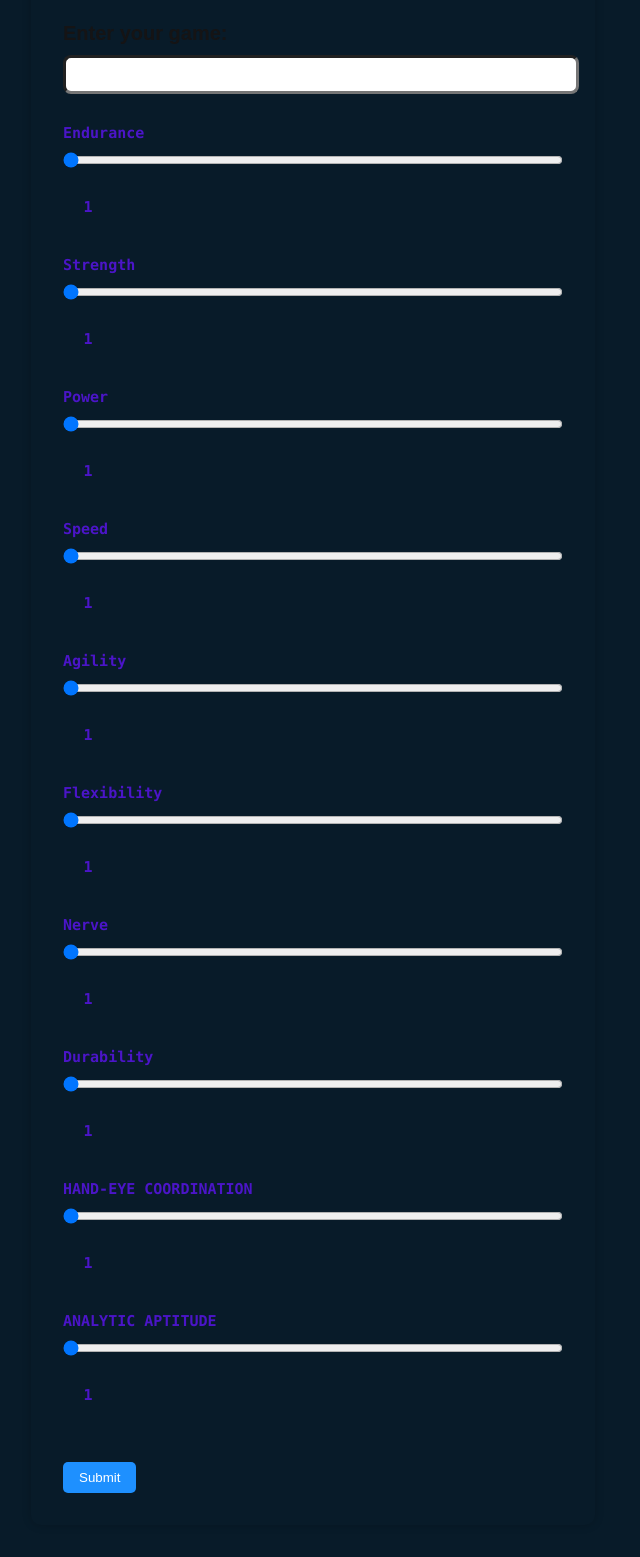
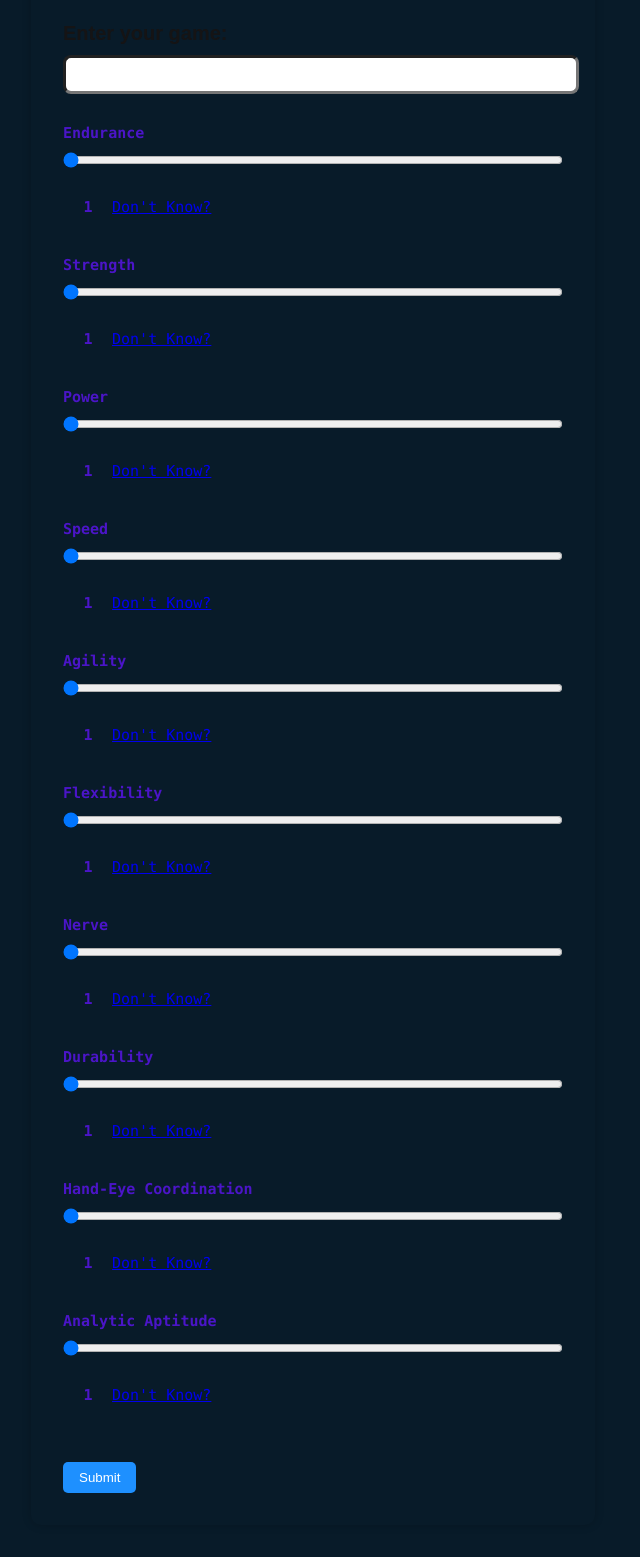
Before and after one commit to gurpal-04/Solving-for-India-Hackathon, a Flask app: page / in a window 1280 px wide. Shown: the part 131-1688 px from the top of the page, without its empty margins (327-967 px from the left). Run offline with Flask 3, Linux system fonts and the light colour scheme; parts of the project's set-up code (start-up, migrations or seed data) failed here and were passed over.

Commit message:
Update index.html

```diff
--- a/templates/index.html
+++ b/templates/index.html
@@ -20,61 +20,72 @@
         <div id="text">
             <b>Endurance</b><br>
             <input type="range" min="1" max="10" value="1" step="1" name="parameter1" oninput="updateEndurance(this.value)">
+           <!-- <br id="dontKnow"> <a class="know">Don't Know?</a> -->
             <div id="END_input">1</div>
+            <a href="#" class="know">Don't Know?</a>
         </div>
 
         <div id="text">
             <b>Strength</b><br>
             <input type="range" min="1" max="10" value="1" step="1" name="parameter2" oninput="updateStrength(this.value)">
             <div id="STR_input">1</div>
+            <a href="#" class="know">Don't Know?</a>
         </div>
 
         <div id="text">
             <b>Power</b><br>
             <input type="range" min="1" max="10" value="1" step="1" name="parameter3" oninput="updatePower(this.value)">
             <div id="POW_input">1</div>
+            <a href="#" class="know">Don't Know?</a>
         </div>
 
         <div id="text">
             <b>Speed</b><br>
             <input type="range" min="1" max="10" value="1" step="1" name="parameter4" oninput="updateSpeed(this.value)">
             <div id="SPD_input">1</div>
+            <a href="#" class="know">Don't Know?</a>
         </div>
 
         <div id="text">
            <b> Agility</b><br>
             <input type="range" min="1" max="10" value="1" step="1" name="parameter5" oninput="updateAgility(this.value)">
             <div id="AGI_input">1</div>
+            <a href="#" class="know">Don't Know?</a>
         </div>
 
         <div id="text">
             <b>Flexibility</b><br>
             <input type="range" min="1" max="10" value="1" step="1" name="parameter6" oninput="updateFlexibility(this.value)">
             <div id="FLX_input">1</div>
+            <a href="#" class="know">Don't Know?</a>
         </div>
 
         <div id="text">
            <b> Nerve</b><br>
             <input type="range" min="1" max="10" value="1" step="1" name="parameter7" oninput="updateNerve(this.value)">
             <div id="NVR_input">1</div>
+            <a href="#" class="know">Don't Know?</a>
         </div id="text">
 
         <div id="text">
             <b>Durability</b><br>
             <input type="range" min="1" max="10" value="1" step="1" name="parameter8" oninput="updateDurability(this.value)">
             <div id="DUR_input">1</div>
+            <a href="#" class="know">Don't Know?</a>
         </div>
 
         <div id="text">
-            <b>HAND-EYE COORDINATION</b><br>
+            <b>Hand-Eye Coordination</b><br>
             <input type="range" min="1" max="10" value="1" step="1" name="parameter9" oninput="updateHAN(this.value)">
             <div id="HAN_input">1</div>
+            <a href="#" class="know">Don't Know?</a>
         </div>
 
         <div id="text">
-            <b>ANALYTIC APTITUDE</b><br>
+            <b>Analytic Aptitude</b><br>
             <input type="range" min="1" max="10" value="1" step="1" name="parameter10" oninput="updateANA(this.value)">
             <div id="ANA_input">1</div>
+            <a href="#" class="know">Don't Know?</a>
         </div>
         <br>
         <button type="submit">Submit</button>
```
